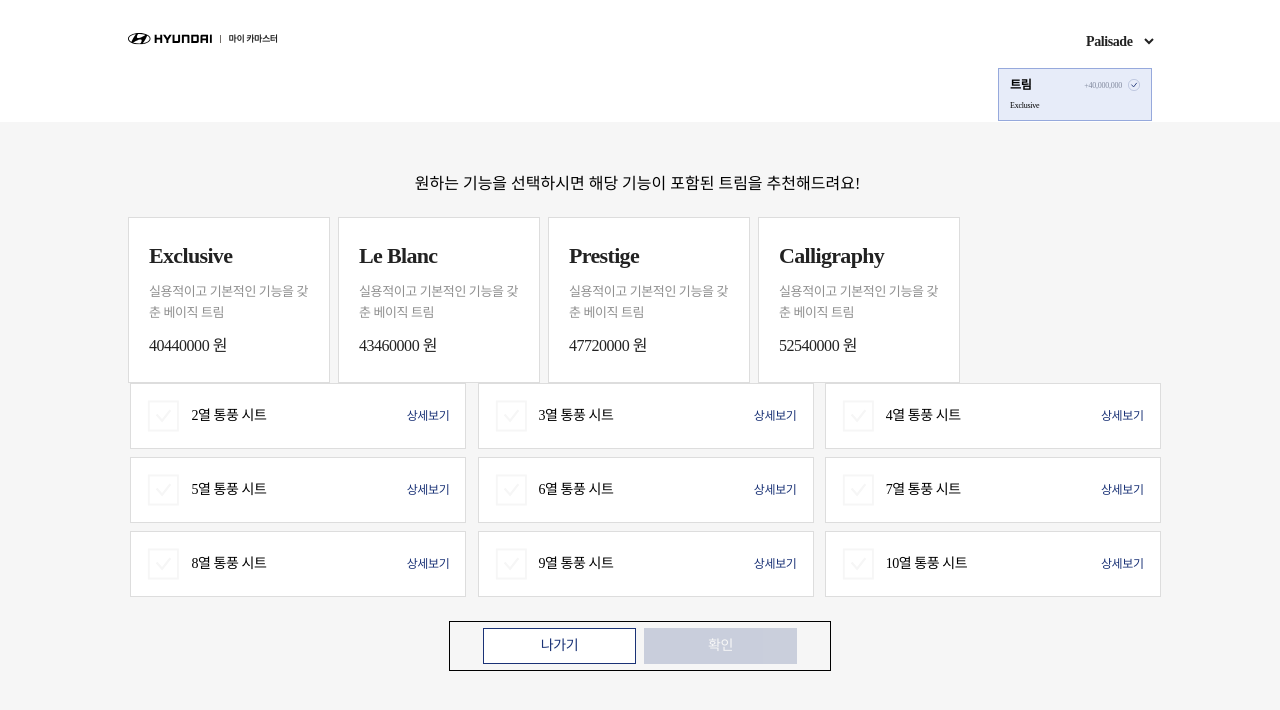
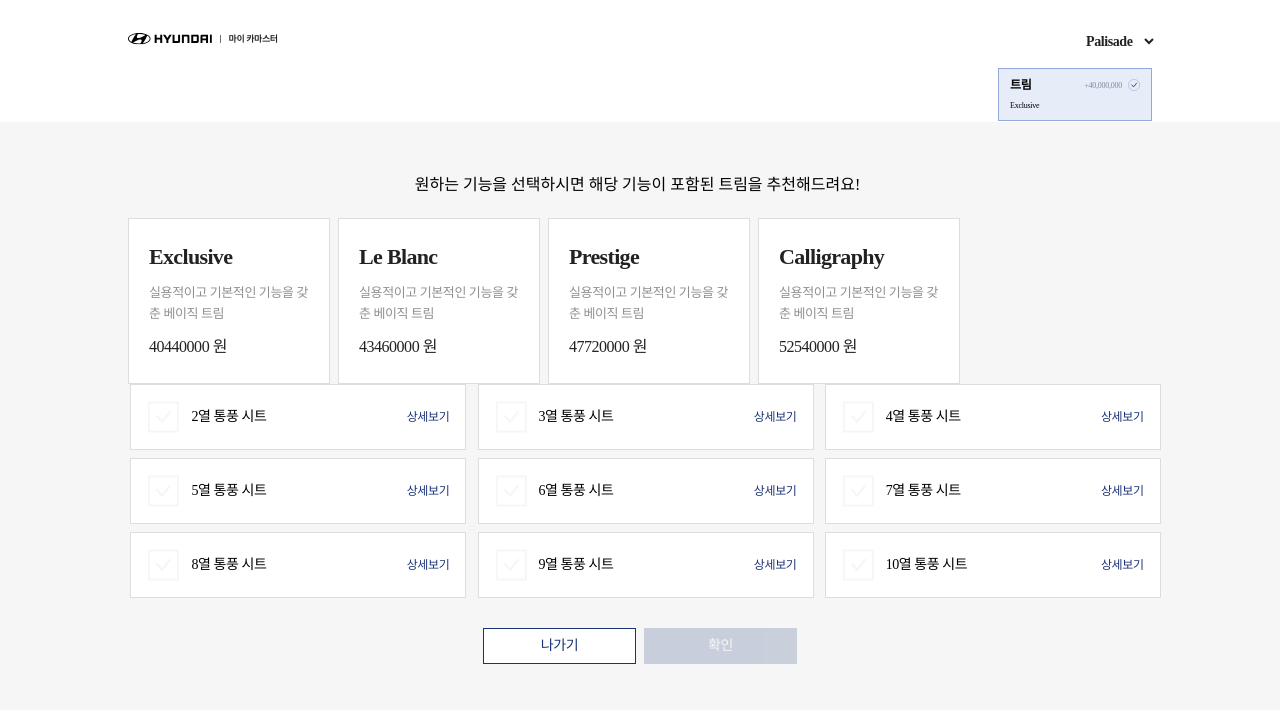
Before and after one commit to Hypersand/A5-Idle, a React (Vite) app in the folder frontend/Idle/: page /trim in a window 1280 px wide. Both pictures are taken after a click on the button "내게 맞는 트림 찾기". Shown: the top 710 px of the page. Built offline with nearby package versions, Linux system fonts and the light colour scheme; a web font is replaced by a local one.

Commit message:
[feat] 트림 찾기 버튼 border 삭제

```diff
--- a/frontend/Idle/src/components/findTrim/FindTrimContent.jsx
+++ b/frontend/Idle/src/components/findTrim/FindTrimContent.jsx
@@ -142,5 +142,4 @@ const StFindTrimContentButtonContainer = styled.div`
   justify-content: center;
   align-items: center;
   gap: 8px;
-  border: 1px black solid;
 `;
```
